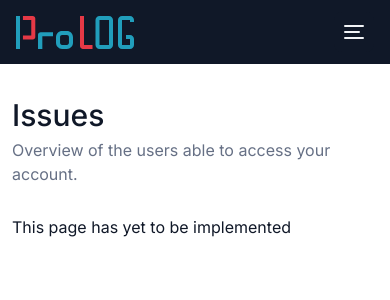
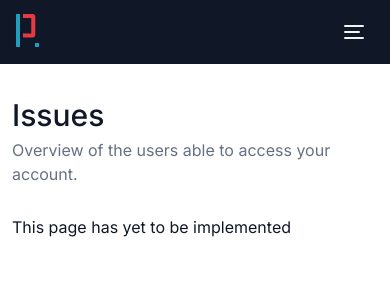
Before and after one commit to profydev/prolog-app-cameronamini, a Next.js app: page /dashboard/users in a window 390 px wide. Shown: the top 300 px of the page. Built offline with nearby package versions, Linux system fonts and the light colour scheme.

Commit message:
fix: change logo when switching to mobile

```diff
--- a/features/layout/sidebar-navigation/sidebar-navigation.tsx
+++ b/features/layout/sidebar-navigation/sidebar-navigation.tsx
@@ -35,15 +35,28 @@ export function SidebarNavigation() {
       >
         <header className={styles.header}>
           {/* eslint-disable-next-line @next/next/no-img-element */}
+          <picture className={styles.logo}>
+            <source
+              media="(min-width: 1024px)"
+              srcSet={
+                isSidebarCollapsed
+                  ? "/icons/logo-small.svg"
+                  : "/icons/logo-large.svg"
+              }
+            />
+            <source
+              media="(max-width: 1024px)"
+              srcSet="/icons/logo-small.svg"
+            />
             <img
+              alt="logo"
               src={
                 isSidebarCollapsed
                   ? "/icons/logo-small.svg"
                   : "/icons/logo-large.svg"
               }
-            alt="logo"
-            className={styles.logo}
             />
+          </picture>
           <Button
             onClick={() => setMobileMenuOpen(!isMobileMenuOpen)}
             className={styles.menuButton}
```
Lines whose indentation alone changed are shown as unchanged.
